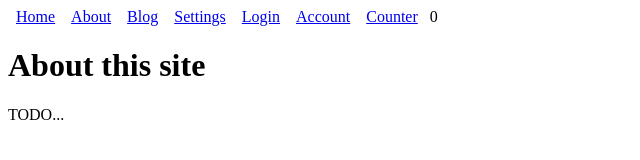
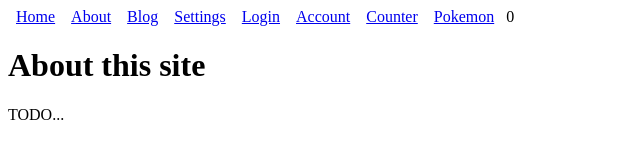
Before and after one commit to JackDiSalvatore/test-svelte-app, a SvelteKit app: page /about in a window 1280 px wide. Shown: the top 160 px of the page, without its empty margins (0-640 px from the left). Built offline with nearby package versions, Linux system fonts and the light colour scheme.

Commit message:
correcting pokemon route
Signed-off-by: jackdisalvatore <jackp.disalvatore@gmail.com>

```diff
--- a/package.json
+++ b/package.json
@@ -13,6 +13,7 @@
 		"@sveltejs/adapter-auto": "^3.0.0",
 		"@sveltejs/kit": "^2.0.0",
 		"@sveltejs/vite-plugin-svelte": "^3.0.0",
+		"axios": "^1.6.5",
 		"svelte": "^4.2.7",
 		"svelte-check": "^3.6.0",
 		"typescript": "^5.0.0",
--- a/src/routes/+layout.js
+++ b/src/routes/+layout.js
@@ -8,7 +8,8 @@ export function load() {
 			{ title: 'Settings', link: '/settings' },
 			{ title: 'Login', link: '/login' },
 			{ title: 'Account', link: '/account' },
-			{ title: 'Counter', link: '/counter' }
+			{ title: 'Counter', link: '/counter' },
+			{ title: 'Pokemon', link: '/pokemon'}
 		]
 	}
 }
```
Also changed, not shown: 1 other file (tests, documents, lock files or other folders).
